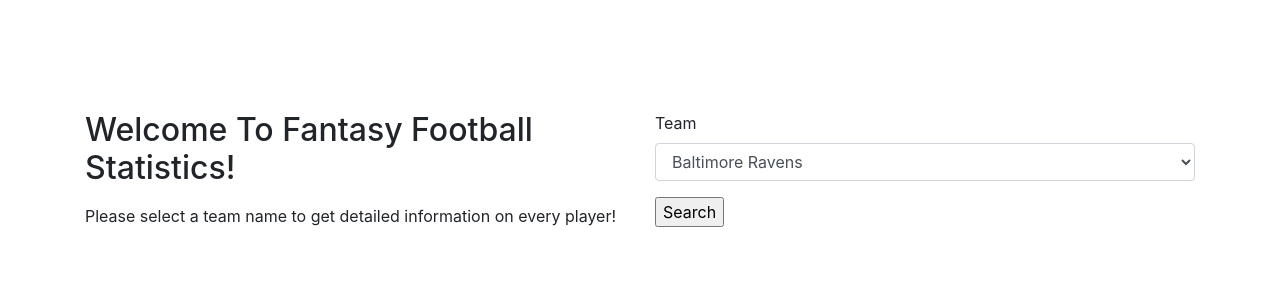
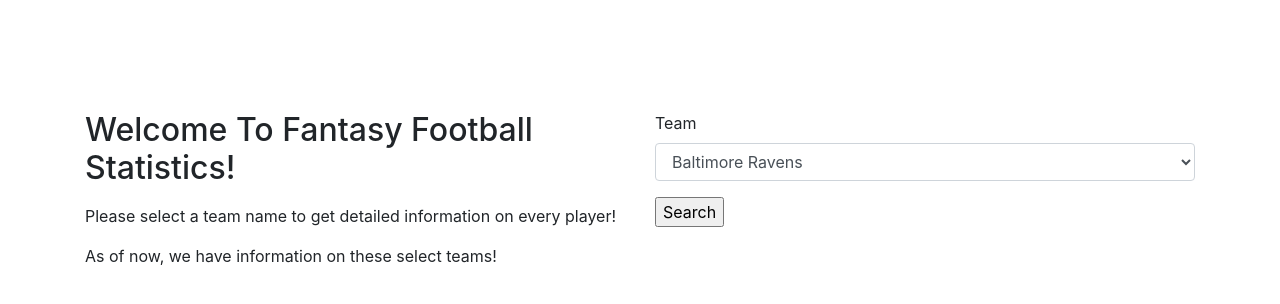
Before and after one commit to GuptaSiddhesh/Football-Rating-and-Review, a Flask app: page / in a window 1280 px wide. Shown: the part 56-360 px from the top of the page. Run offline with Flask 2, Linux system fonts and the light colour scheme; some libraries are stand-ins or nearby versions.

Commit message:
Final Version

```diff
--- a/flask_app/templates/index.html
+++ b/flask_app/templates/index.html
@@ -6,6 +6,9 @@
         <h2>Welcome To Fantasy Football Statistics!</h2>
         <p></p>
         Please select a team name to get detailed information on every player!
+        <p>
+        </p>
+        As of now, we have information on these select teams!
     </div>
     <div class="col">
         <form method="POST" action="">
```
